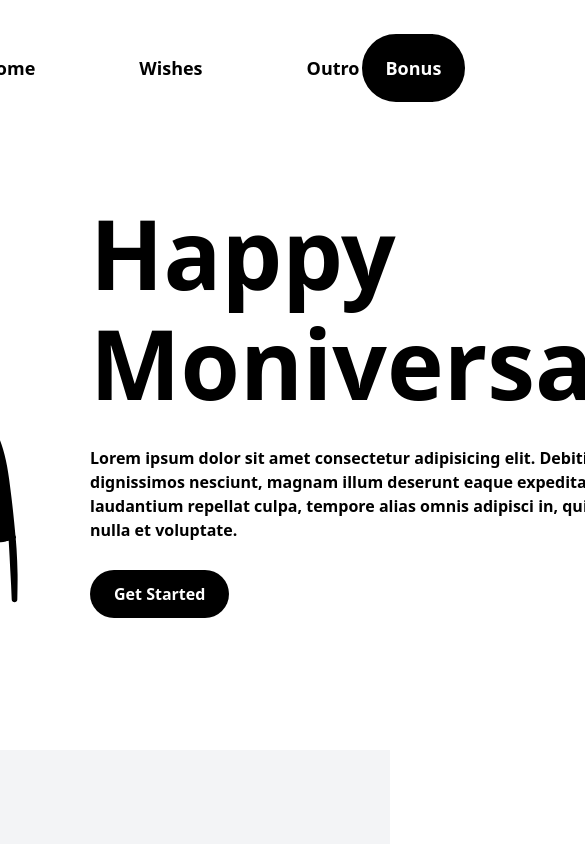
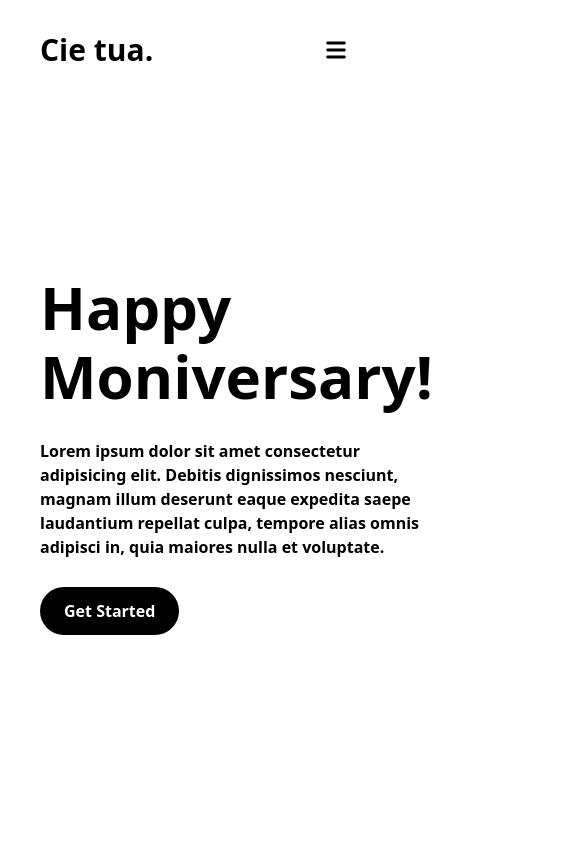
Before and after one commit to jestsee/moniversary-web, a Vue app: page / in a window 390 px wide. Shown: the top 844 px of the page, 585 px wide, since content can reach past the window. Built offline with nearby package versions, Linux system fonts and the light colour scheme; no server answers.

Commit message:
feat: mobile display

```diff
--- a/src/components/Content.vue
+++ b/src/components/Content.vue
@@ -4,7 +4,7 @@ import WishesView from "./WishesView.vue";
 </script>
 
 <template>
-  <div id="header" class="bg-white h-[100vh] min-h-[720px] max-h-[750px]">
+  <div id="header" class="bg-white h-[100vh] lg:min-h-[720px] lg:max-h-[750px] flex lg:block">
     <Header />
   </div>
   <div id="wishes" class="bg-gray-100"><WishesView /></div>
--- a/src/components/Header.vue
+++ b/src/components/Header.vue
@@ -1,9 +1,12 @@
-<script setup lang="ts"></script>
+<script setup lang="ts">
+import { useScroll } from "../composables/useScroll";
+const { scrollTo, updateScroll, scrollPosition } = useScroll();
+</script>
 <template>
-  <div class="flex items-center justify-center pt-32">
-    <img class="h-[560px]" src="../assets/peep-16.svg" alt="Hbd" />
-    <div class="w-[600px] flex flex-col gap-y-7">
-      <h1 class="text-8xl font-extrabold leading-[1.15]">Happy Moniversary!</h1>
+  <div class="flex flex-col md:flex-row items-center justify-center pt-32">
+    <img class="hidden lg:block lg:h-[560px] -m-8 lg:m-0" src="../assets/peep-16.svg" alt="Hbd" />
+    <div class="lg:w-[600px] px-10 lg:px-0 flex flex-col gap-y-7">
+      <h1 class="text-6xl lg:text-8xl font-extrabold leading-[1.15] -mt-16 lg:mt-0">Happy Moniversary!</h1>
       <p class="font-semibold">
         Lorem ipsum dolor sit amet consectetur adipisicing elit. Debitis
         dignissimos nesciunt, magnam illum deserunt eaque expedita saepe
@@ -11,7 +14,8 @@
         nulla et voluptate.
       </p>
       <button
-        class="bg-black text-white font-semibold max-w-fit py-3 px-6 rounded-full"
+        @click="scrollTo('wishes')"
+        class="bg-black text-white font-semibold max-w-fit py-3 px-6 rounded-full hover:underline underline-offset-4 hover:scale-110"
       >
         Get Started
       </button>
--- a/src/components/NavBar.vue
+++ b/src/components/NavBar.vue
@@ -1,8 +1,14 @@
 <script setup lang="ts">
-import { onMounted } from "vue";
+import { onMounted, ref } from "vue";
 import { useScroll } from "../composables/useScroll";
+import { MenuIcon } from "@heroicons/vue/solid";
+
 const { scrollTo, updateScroll, scrollPosition } = useScroll();
-
+const menuClicked = ref(false);
+const handleMenu = () => {
+  console.log(menuClicked.value);
+  menuClicked.value = !menuClicked.value;
+};
 onMounted(() => {
   window.addEventListener("scroll", updateScroll);
 });
@@ -10,7 +16,7 @@ onMounted(() => {
 <template>
   <div
     :class="[
-      'flex justify-center fixed w-full z-10',
+      'flex justify-center fixed w-full z-20',
       {
         ' bg-black text-white transition-all duration-150':
           scrollPosition > 100,
@@ -19,12 +25,25 @@ onMounted(() => {
   >
     <div
       :class="[
-        'flex justify-between w-[1240px] py-8 transition-all duration-500',
+        'w-full flex flex-col justify-between xl:w-[1240px] xl:px-0 py-8 transition-all duration-500 md:flex-row',
         { 'py-4 transition-all duration-700': scrollPosition > 100 },
       ]"
     >
-      <div class="font-extrabold text-3xl cursor-pointer">Cie tua.</div>
-      <ul class="flex gap-x-[6.5rem] items-center">
+      <div class="flex justify-between items-center px-10 xl:px-0">
+        <div class="font-extrabold text-3xl cursor-pointer">Cie tua.</div>
+        <button @click="handleMenu">
+          <MenuIcon class="h-7 md:hidden" />
+        </button>
+      </div>
+      <ul
+        :class="[
+          'flex flex-col gap-x-[6.5rem] items-center gap-y-2 md:flex-row absolute md:relative md:top-0 w-full md:w-fit pb-6 md:pb-0 bg-white md:bg-transparent -z-20',
+          menuClicked
+            ? 'top-[4rem] pb-4 pt-2 transition-all md:duration-150 duration-700'
+            : '-top-[150px] transition-all md:duration-150 duration-700',
+          { ' bg-black md:bg-transparent': scrollPosition > 100 },
+        ]"
+      >
         <li
           @click="scrollTo('header')"
           class="font-semibold text-lg hover:underline underline-offset-4 cursor-pointer"
@@ -44,7 +63,7 @@ onMounted(() => {
         </li>
       </ul>
       <button
-        class="bg-black text-white text-lg font-semibold py-1.5 px-6 rounded-full border-white border-2"
+        class="bg-black text-white text-lg font-semibold py-1.5 px-6 rounded-full border-white border-2 w-fit self-center mt-2 mr-10 hidden md:block xl:mr-0"
       >
         Bonus
       </button>
--- a/src/components/WishesView.vue
+++ b/src/components/WishesView.vue
@@ -22,11 +22,11 @@ const refreshWishes = () => {
   >
     <p>Loading...</p>
   </div>
-  <div v-else class="w-[1240px] mx-auto py-20 flex gap-x-6">
-    <div class="sticky top-24 self-start">
+  <div v-else class="w-full xl:w-[1240px] mx-auto py-20 flex gap-x-6">
+    <div class="sticky top-24 self-start hidden lg:block">
       <AddWish :reload="refreshWishes"/>
     </div>
-    <div class="columns-3 gap-6">
+    <div class="columns-1 md:columns-3 gap-6">
       <WishesContent :items="wishes" :loading="loadingWish" />
     </div>
   </div>
```
